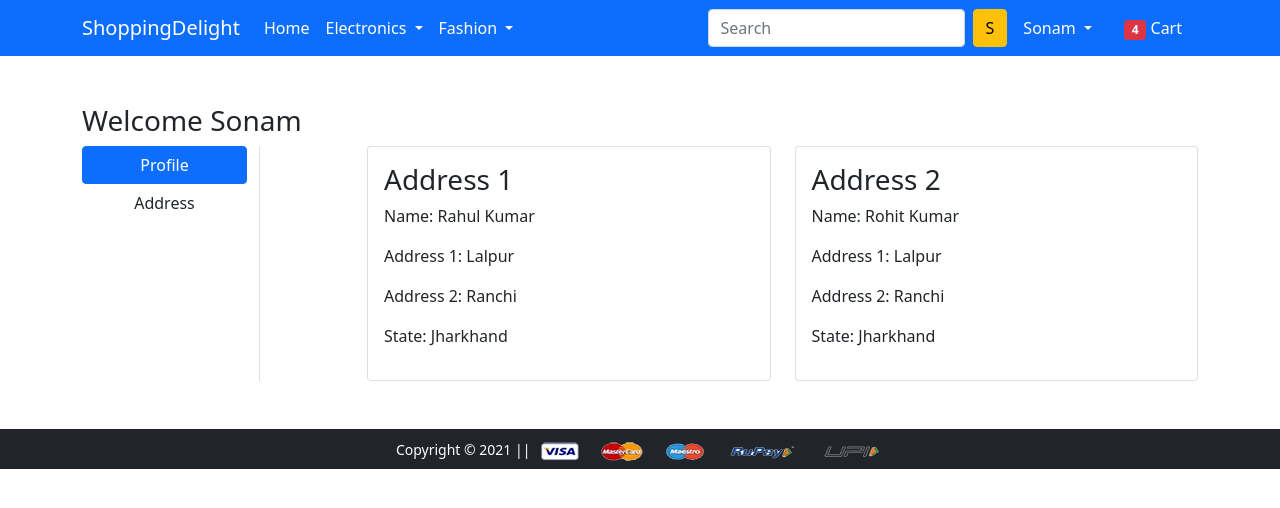
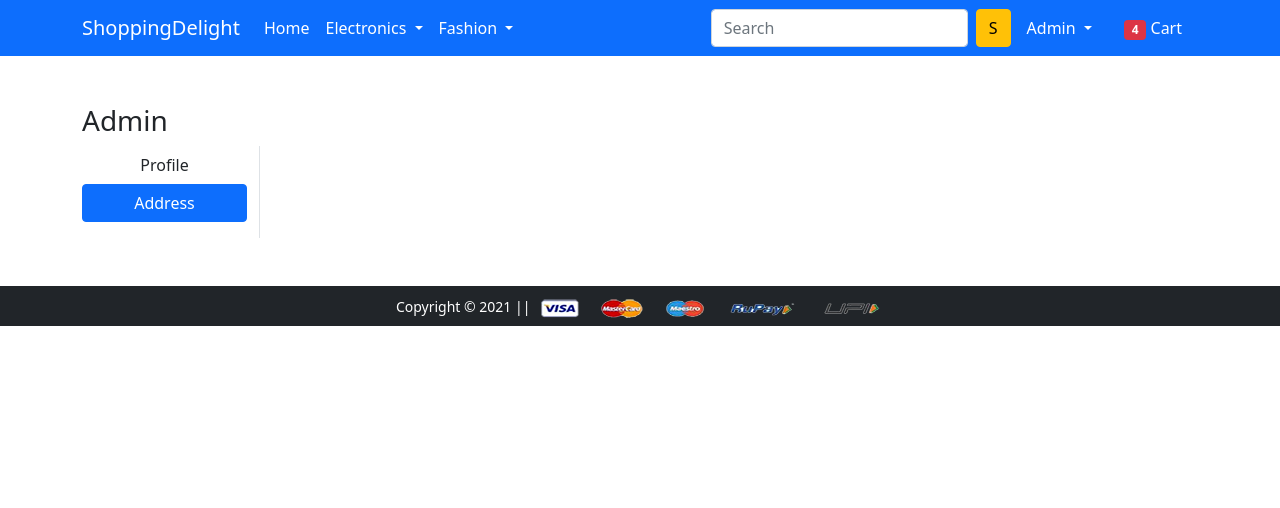
Before and after one commit to divyakumari11/Django-framework, a Django app: page /address/ in a window 1280 px wide. Shown: the top 508 px of the page. Run offline with Django 3.2, Linux system fonts and the light colour scheme; a user stored in the database is signed in; data comes from the database, SQL or seed files in the repository; both versions use the stored data as it was after the commit; some libraries are stand-ins or nearby versions.

Commit message:
5th commit

```diff
--- a/app/templates/app/address.html
+++ b/app/templates/app/address.html
@@ -1,40 +1,32 @@
 {% extends 'app/base.html' %}
 {% load static %}
-{% block title %}Buy Now{% endblock title %}
+{% block title %}Address{% endblock title %}
 {% block main-content %}
 <div class="container my-5">
  <div class="row">
- <h3>Welcome Sonam</h3>
+ <h3><span class="text-capitalize">{{request.user}}</span></h3>
   <div class="col-sm-2 border-end">
    <ul class="list-unstyled">
-    <li class="d-grid"><a href="{% url 'profile' %}" class="btn btn-primary">Profile</a></li>
-    <li class="d-grid"><a href="{% url 'address' %}" class="btn">Address</a></li>
+    <li class="d-grid"><a href="{% url 'profile' %}" class="btn">Profile</a></li>
+    <li class="d-grid"><a href="{% url 'address' %}" class="btn {{active}}">Address</a></li>
    </ul>
   </div>
   <div class="col-sm-9 offset-sm-1">
    <div class="row">
+        {% for ad in add %}
     <div class="col-sm-6">
      <div class="card">
       <div class="card-body">
-       <h3>Address 1</h3>
-       <p>Name: Rahul Kumar</p>
-       <p>Address 1: Lalpur</p>
-       <p>Address 2: Ranchi</p>
-       <p>State: Jharkhand</p>
+       <h3>Address {{forloop.counter}}</h3>
+       <p>Name: {{ad.name}}</p>
+       <p>Locality:{{ad.locality}}</p>
+       <p>City: {{ad.city}}</p>
+       <p>State: {{ad.state}}</p>
+       <p>Zipcode: {{ad.zipcode}}</p>
       </div>
      </div>
     </div>
-    <div class="col-sm-6">
-     <div class="card">
-      <div class="card-body">
-       <h3>Address 2</h3>
-       <p>Name: Rohit Kumar</p>
-       <p>Address 1: Lalpur</p>
-       <p>Address 2: Ranchi</p>
-       <p>State: Jharkhand</p>
-      </div>
-     </div>
-    </div>
+    {% endfor %}
    </div>
   </div>
  </div>
--- a/app/templates/app/base.html
+++ b/app/templates/app/base.html
@@ -61,7 +61,7 @@
             {% if request.user.is_authenticated %}
            <li class="nav-item dropdown mx-2">
               <a class="nav-link dropdown-toggle text-white" href="#" id="profileDropdown" role="button" data-bs-toggle="dropdown" aria-expanded="false">
-                Sonam
+                <span class="text-capitalize">{{request.user}}</span>
               </a>
               <ul class="dropdown-menu" aria-labelledby="profileDropdown">
                 <li><a class="dropdown-item" href="{% url 'profile' %}">Profile</a></li>
--- a/app/urls.py
+++ b/app/urls.py
@@ -9,9 +9,9 @@ from django.urls import reverse_lazy
 urlpatterns = [
     path('',views.ProductView.as_view(), name="home"),
     path('product-detail/<int:pk>', views.ProductDetailView.as_view(), name='product-detail'),
-    path('cart/', views.add_to_cart, name='add-to-cart'),
+    path('add-to-cart/', views.add_to_cart, name='add-to-cart'),
     path('buy/', views.buy_now, name='buy-now'),
-    path('profile/', views.profile, name='profile'),
+    path('profile/', views.ProfileView.as_view(), name='profile'),
     path('address/', views.address, name='address'),
     path('orders/', views.orders, name='orders'),
     path('mobile/', views.mobile, name='mobile'),
--- a/app/views.py
+++ b/app/views.py
@@ -1,7 +1,7 @@
 from django.shortcuts import render
 from django.views import View
 from .models import Customer, Product, Cart, OrderPlaced
-from .forms import CustomerRegistrationForm
+from .forms import CustomerRegistrationForm, CustomerProfileForm
 from django.contrib import messages
 
 class ProductView(View):
@@ -20,16 +20,21 @@ class ProductDetailView(View):
   return render (request, 'app/productdetail.html',{'product' :product})
 
 def add_to_cart(request):
- return render(request, 'app/addtocart.html')
+  user=request.user
+  product_id = request.GET.get('prod_id')
+  product = Product.objects.get(id=product_id)
+  Cart(user=user, product=product).save()
+  return render(request, 'app/addtocart.html')
 
 def buy_now(request):
  return render(request, 'app/buynow.html')
 
-def profile(request):
- return render(request, 'app/profile.html')
+#def profile(request):
+ #return render(request, 'app/profile.html')
 
 def address(request):
- return render(request, 'app/address.html')
+  add = Customer.objects.filter(user=request.user)
+  return render(request, 'app/address.html',{'add':add , 'active':'btn-primary'})
 
 def orders(request):
  return render(request, 'app/orders.html')
@@ -79,5 +84,22 @@ class CustomerRegistrationView(View):
       messages.success(request,'Congratulations !!!,Registration successful')
       form.save()
     return render(request,'app/Customerregistration.html',{'form':form})
-#def login(request):
- # return render(request, 'app/login.html')
+
+class ProfileView(View):
+  def get(self, request):
+    form = CustomerProfileForm()
+    return render(request, 'app/profile.html', {'form':form, 'active':'btn-primary'})
+
+  def post(self, request):
+    form = CustomerProfileForm(request.POST)
+    if form.is_valid():
+      usr = request.user
+      name = form.cleaned_data['name']
+      locality = form.cleaned_data['locality']
+      city = form.cleaned_data['city']
+      state = form.cleaned_data['state']
+      zipcode = form.cleaned_data['zipcode']
+      reg = Customer(user=usr, name=name, locality=locality,city=city,state=state,zipcode=zipcode)
+      reg.save()
+      messages.success(request, 'Congratulations!!!! Profile updated Successfully')
+      return render(request, 'app/profile.html', {'form':form,'active':'btn-primary'})
```
Also changed, not shown: app/forms.py (+7 -0 lines), app/templates/app/productdetail.html (+6 -1 lines), app/templates/app/profile.html (+16 -33 lines), db.sqlite3.
